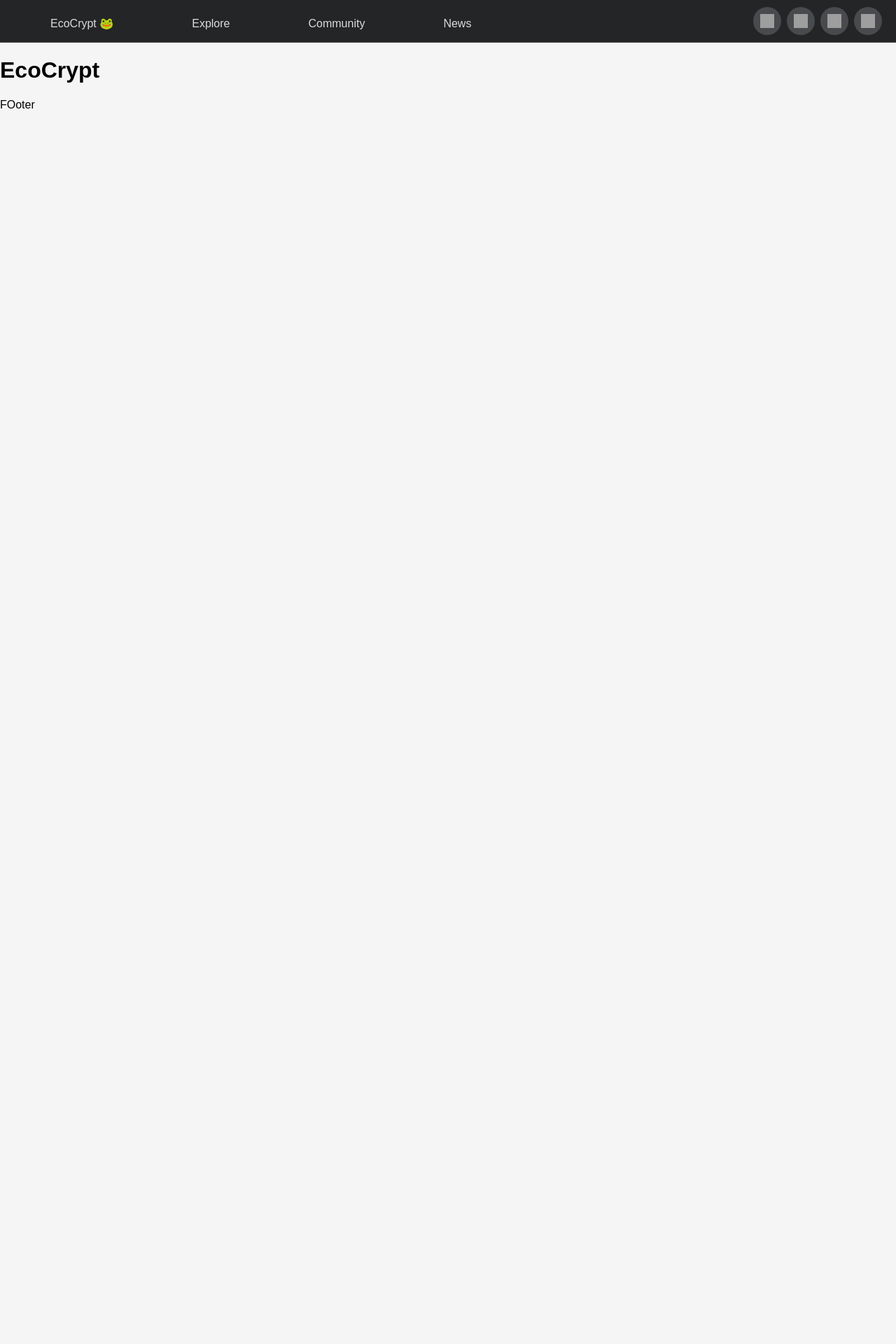
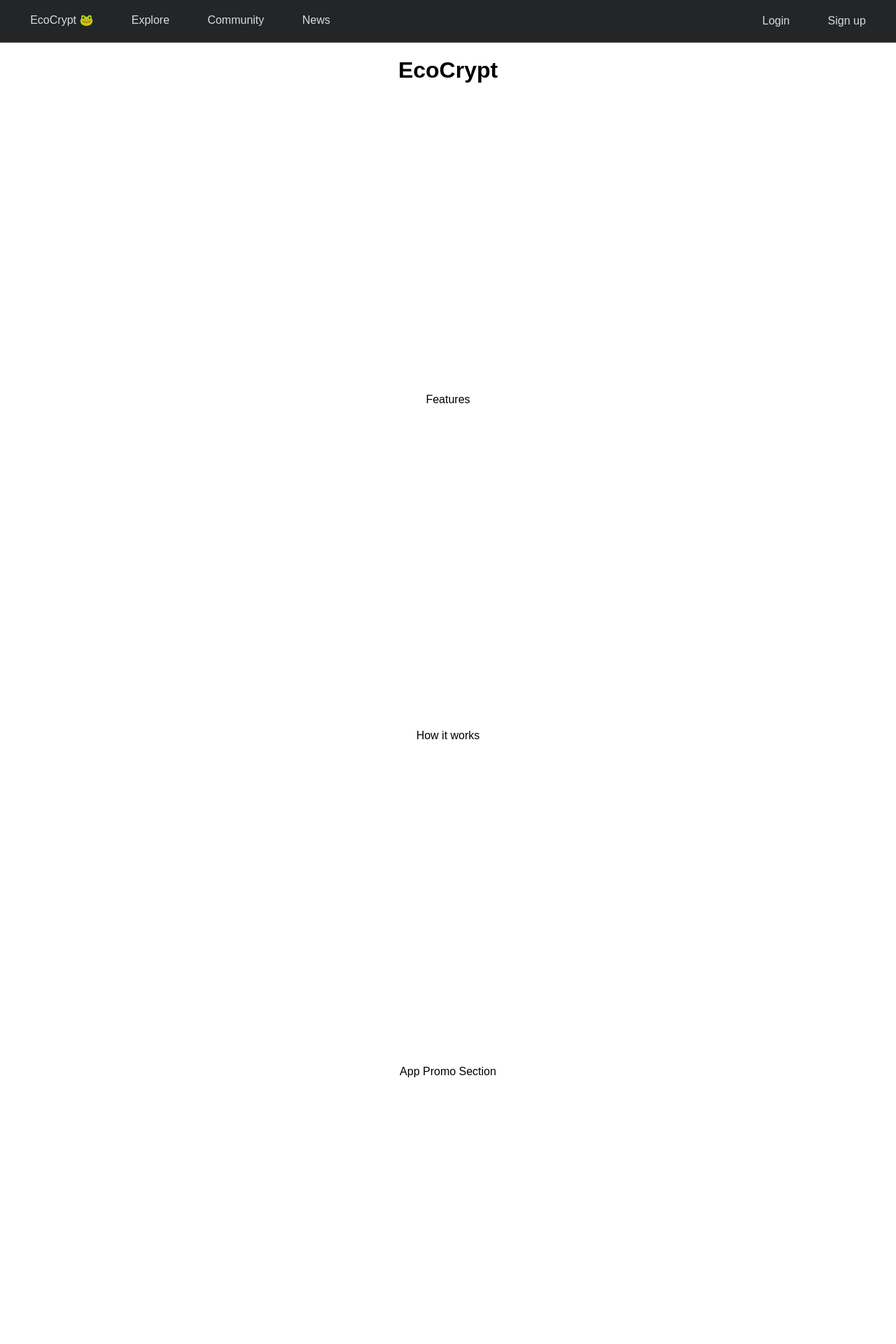
Before and after one commit to lmanzanero/next-js-app, a Next.js app: page / in a window 1280 px wide. Shown: the top 1920 px of the page at 70% size. Before the commit the page ends 800 px from the top, so only its background shows below. Built offline with nearby package versions, Linux system fonts and the light colour scheme; grey boxes are pictures that could not be loaded.

Commit message:
updated layout design

```diff
--- a/components/Footer.js
+++ b/components/Footer.js
@@ -2,8 +2,8 @@ import React from 'react';
 
 export default function Footer  () {
     return (
-      <div>
-        FOoter
+      <div className="section">
+        Footer
       </div>
     )
 }
--- a/components/Header.js
+++ b/components/Header.js
@@ -30,10 +30,15 @@ function Navbar(props) {
       <ul className="navbar-nav-left">
         <li><Link href="/">EcoCrypt 🐸 </Link></li>
         <li><Link href="/explore">Explore</Link></li>
-        <li><Link href="community">Community</Link></li>
+        <li><Link href="/community">Community</Link></li>
         <li><Link href="/news">News</Link></li>
       </ul>
-      <ul className="navbar-nav">{props.children}</ul>
+      <ul className="navbar-nav-right">
+        <li><Link href="/login">Login</Link></li>
+        <li><Link href="/register">Sign up</Link></li>
+      </ul>
+      {/* If Authenticated, show this one */}
+      {/* <ul className="navbar-nav">{props.children}</ul> */}
     </nav>
   );
 }
@@ -94,12 +99,12 @@ function DropdownMenu() {
             goToMenu="settings">
             Settings
           </DropdownItem>
-          <DropdownItem
+          {/* <DropdownItem
             leftIcon={ChevronIcon}
             rightIcon={ChevronIcon}
             goToMenu="animals">
             Animals
-          </DropdownItem>
+          </DropdownItem> */}
 
         </div>
       </CSSTransition>
@@ -114,10 +119,10 @@ function DropdownMenu() {
           <DropdownItem goToMenu="main" leftIcon={ArrowIcon}>
             <h2>My Settings</h2>
           </DropdownItem>
-          <DropdownItem leftIcon={BoltIcon}>HTML</DropdownItem>
-          <DropdownItem leftIcon={BoltIcon}>CSS</DropdownItem>
-          <DropdownItem leftIcon={BoltIcon}>JavaScript</DropdownItem>
-          <DropdownItem leftIcon={BoltIcon}>Awesome!</DropdownItem>
+          <DropdownItem leftIcon={BoltIcon}>Account Details</DropdownItem>
+          <DropdownItem leftIcon={BoltIcon}>My Stats</DropdownItem>
+          {/* <DropdownItem leftIcon={BoltIcon}>JavaScript</DropdownItem>
+          <DropdownItem leftIcon={BoltIcon}>Awesome!</DropdownItem>  */}
         </div>
       </CSSTransition>
 
--- a/pages/index.js
+++ b/pages/index.js
@@ -1,11 +1,20 @@
 
 import React, { useState, useEffect, useRef } from 'react';
 import Layout from '../components/Layout';
+import AppPromoSection from '../ui/app_promo_section';
+import Features from '../ui/features_section';
+import HeroSection from '../ui/hero_section';
+import HighlightsSection from '../ui/highlights_section';
+import HowItWorksSection from '../ui/how_it_works_section';
 
 function App() {
   return (
     <Layout>
-      <h1>EcoCrypt</h1>
+      <HeroSection/>
+      <Features/>
+      <HowItWorksSection/>
+      <AppPromoSection/>
+      <HighlightsSection/>
     </Layout>
   );
 }
--- a/pages/login.js
+++ b/pages/login.js
@@ -4,7 +4,9 @@ import Layout from '../components/Layout';
 export default function Login() {
   return (
     <Layout>
-      <h1>Login</h1>
+      <div className="page">
+        <h1>Login</h1>
+      </div>
     </Layout>
   );
 }
--- a/styles/globals.css
+++ b/styles/globals.css
@@ -1,6 +1,6 @@
 body {
   margin: 0;
-  background: whitesmoke;
+  padding: 0;
   font-family: Arial, Helvetica, sans-serif;
   -webkit-font-smoothing: antialiased;
   -moz-osx-font-smoothing: grayscale;
@@ -44,7 +44,7 @@ a {
 }
 
 /* <ul> */
-.navbar-nav {
+.navbar-nav, .navbar-nav-right {
   max-width: 100%;
   height: 100%;
   display: flex;
@@ -57,9 +57,17 @@ a {
 }
 
 .navbar-nav-left li {
-  padding: 1.5em;
-  margin: auto 2em;
+  padding: 1.2em;
+  margin: auto 0.5em;
 }
+
+.navbar-nav-right li {
+  padding: 1.2em;
+  margin: auto 0.5em;
+}
+
+
+
 
 /* <li> */
 .nav-item {
@@ -165,10 +173,23 @@ a {
   transform: translateX(0%);
   transition: all var(--speed) ease;
 }
-.menu-secondary-exit {
+/* .menu-secondary-exit {
 
-}
+} */
 .menu-secondary-exit-active {
   transform: translateX(110%);
   transition: all var(--speed) ease;
 }
+
+.section {
+  height: 60vh;
+  margin: 0;
+  padding: 0;
+  text-align: center;
+  justify-content: center;
+  background-color: #fff;
+}
+
+.page {
+  height: 50vh;
+}
--- /dev/null
+++ b/ui/app_promo_section.js
@@ -0,0 +1,9 @@
+import React from 'react'
+
+export default function AppPromoSection() {
+  return (
+    <div className="section">
+      App Promo Section
+    </div>
+  )
+}
--- /dev/null
+++ b/ui/features_section.js
@@ -0,0 +1,9 @@
+import React from 'react'
+
+export default function Features() {
+  return (
+    <div className="section">
+      Features
+    </div>
+  )
+}
--- /dev/null
+++ b/ui/hero_section.js
@@ -0,0 +1,9 @@
+import React from 'react'
+
+export default function HeroSection() {
+  return (
+    <div className="section">
+       <h1>EcoCrypt</h1>
+    </div>
+  )
+}
--- /dev/null
+++ b/ui/highlights_section.js
@@ -0,0 +1,9 @@
+import React from 'react'
+
+export default function HighlightsSection() {
+  return (
+    <div className="section">
+      High lights
+    </div>
+  )
+}
--- /dev/null
+++ b/ui/how_it_works_section.js
@@ -0,0 +1,9 @@
+import React from 'react'
+
+export default function HowItWorksSection() {
+  return (
+    <div className="section">
+      How it works
+    </div>
+  )
+}
```
